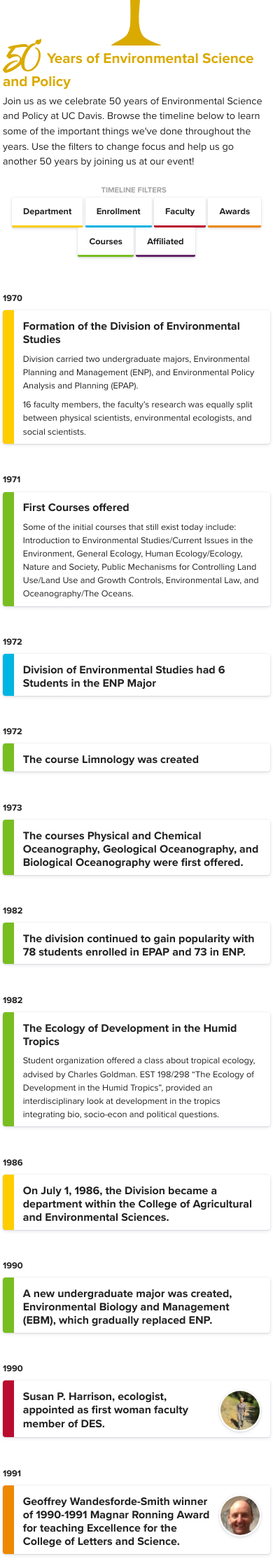
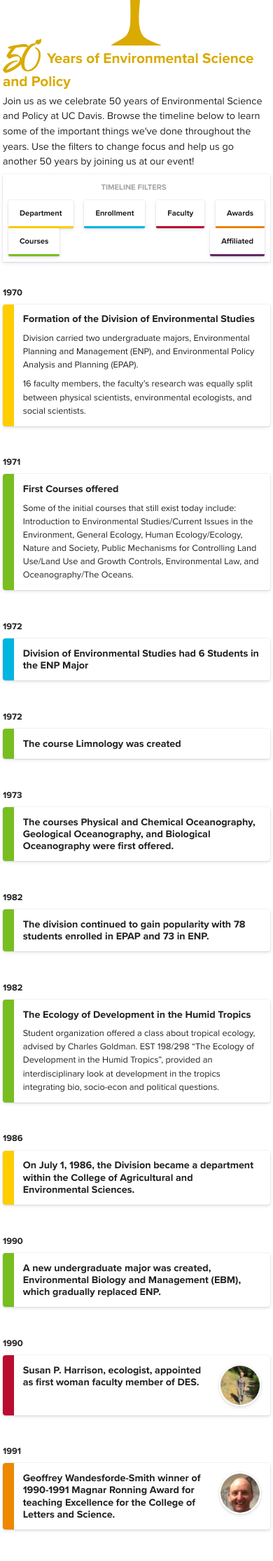
Before and after one commit to ucdavis/esp50, a Jekyll site: the page built from timeline.html, in a window 390 px wide. Shown: the part 941-3171 px from the top of the page at 70% size. Built offline with Jekyll 4.4.1, drawn with Linux system fonts in a browser that asks for light colours; nearby versions of some CDN libraries; comment, search, counter and statistics services are not loaded.

Commit message:
filter work and tree

```diff
--- a/_sass/_layout.scss
+++ b/_sass/_layout.scss
@@ -19,18 +19,15 @@
 .container {
   padding: 0;
   width: 98%;
-  max-width:1440px;
   @include breakpoint (sm) {
     width: 96%;
-    max-width:1440px;
   }
   @include breakpoint (md) {
     width: 92%;
-    max-width:1440px;
   }
   @include breakpoint(lg) {
     width: 90%;
-    max-width:1440px;
+    max-width:1080px;
   }
 
 }
@@ -39,21 +36,20 @@
   top:8px;
   z-index: 9999;
   background-color:rgba(255,255,255,0.98);
-  padding:8px;
   text-align: center;
+  width:100%;
+  padding:4px 8px 0px 8px;
+  margin:0 auto;
+  box-shadow: $box-shadow;
   @include breakpoint (md) {
-    margin-left:31.5%;
-    width:58%;
-    ul {
-      margin-bottom:0px;
-    }
-    a {
-      margin-bottom:8px;
-    }
+    margin-left:31.1%;
+    width:66.7%;
   }
   @include breakpoint (lg) {
-    width:51%;
-    margin-left: 32%;
+    margin-left:31.5%;
+  }
+  @include breakpoint (xl) {
+    margin-left:31.9%;
   }
 }
 .filters {
@@ -65,11 +61,9 @@
     margin-top:8px;
   }
 }
-ul.filterlist {
-  margin-left:0;
-  padding-left:0;
-  li {
-    display:inline;
+.filterlist {
+  max-width:100%;
+  div {
     &:hover {
       cursor: pointer;
     }
@@ -79,7 +73,7 @@
       padding:10px 16px;
       box-shadow: $box-shadow;
       color:$secondary-font;
-      font-size:1.6rem;
+      font-size:1.4rem;
       font-family: $sans-bold;
       border-radius:2px;
       transition: ease 0.25s;
@@ -87,7 +81,6 @@
       user-select: none;
       @include breakpoint (md) {
         padding:10px 16px;
-        font-size:1.4rem;
       }
       @include breakpoint (xl) {
         font-size:1.6rem;
@@ -235,7 +228,7 @@
   border-radius: 4px;
   overflow: hidden;
   border:none;
-  padding: 1.6rem 1.6rem 1rem 1.6rem !important;
+  padding: 1.6rem !important;
   h3 {
     margin:0;
     justify-content: space-between;
--- a/_sass/_typography.scss
+++ b/_sass/_typography.scss
@@ -135,7 +135,7 @@
   }
 }
 h3 {
-  font-size:2.0rem;
+  font-size:1.8rem;
 }
 h4 {
   font-size:1.4;
--- a/timeline.html
+++ b/timeline.html
@@ -20,14 +20,14 @@
 <div class="timeline-wrapper timemark container">
   <div id="filtercontrol" class="filters justify-content-center">
     <h3 class="text-center">Timeline Filters</h3>
-    <ul class="filterlist">
-      <li data-category-toggle="departmental"><a class="filter-department">Department</a></li>
-      <li data-category-toggle="enrollment"><a class="filter-enrollment">Enrollment</a></li>
-      <li data-category-toggle="faculty"><a class="filter-faculty">Faculty</a></li>
-      <li data-category-toggle="awards"><a class="filter-awards">Awards</a></li>
-      <li data-category-toggle="courses"><a class="filter-courses">Courses</a></li>
-      <li data-category-toggle="affiliated"><a class="filter-affiliated">Affiliated</a></li>
-    </ul>
+    <div class="filterlist row no-gutters justify-content-between">
+      <div data-category-toggle="departmental"><a class="filter-department">Department</a></div>
+      <div data-category-toggle="enrollment"><a class="filter-enrollment">Enrollment</a></div>
+      <div data-category-toggle="faculty"><a class="filter-faculty">Faculty</a></div>
+      <div data-category-toggle="awards"><a class="filter-awards">Awards</a></div>
+      <div data-category-toggle="courses"><a class="filter-courses">Courses</a></div>
+      <div data-category-toggle="affiliated"><a class="filter-affiliated">Affiliated</a></div>
+    </div>
     <script>
       let filterCategories = new Set()
       let filter = document.querySelector('.filterlist')
@@ -61,7 +61,7 @@
       <p class="date">{{ post.date | date: "%Y"}}</p>
       <img src="/media/markers/{{ post.categories }}.svg" alt="arrow marker on timeline">
     </div>
-  <div class="col-md-7 col-lg-6 d-flex justify-content-between timecard color-{{ post.categories }}">
+  <div class="col-md-8 d-flex justify-content-between timecard color-{{ post.categories }}">
     <div class="card-content">
       <h3>{{ post.title }}</h3>
       {% if post.image %}
@@ -116,7 +116,7 @@
   <div class="col-md-4 col-xl-3 offset-xl-1 text-center">
       {% include roots.html %}
   </div>
-  <div class="col-md-7 col-lg-6 d-flex justify-content-between align-items-center">
+  <div class="col-md-8 d-flex justify-content-between align-items-center">
     <div>
       <h3>Help us go another 50 years</h3>
       <p>A small gift will making a lasting impact for our department.</p>
```
